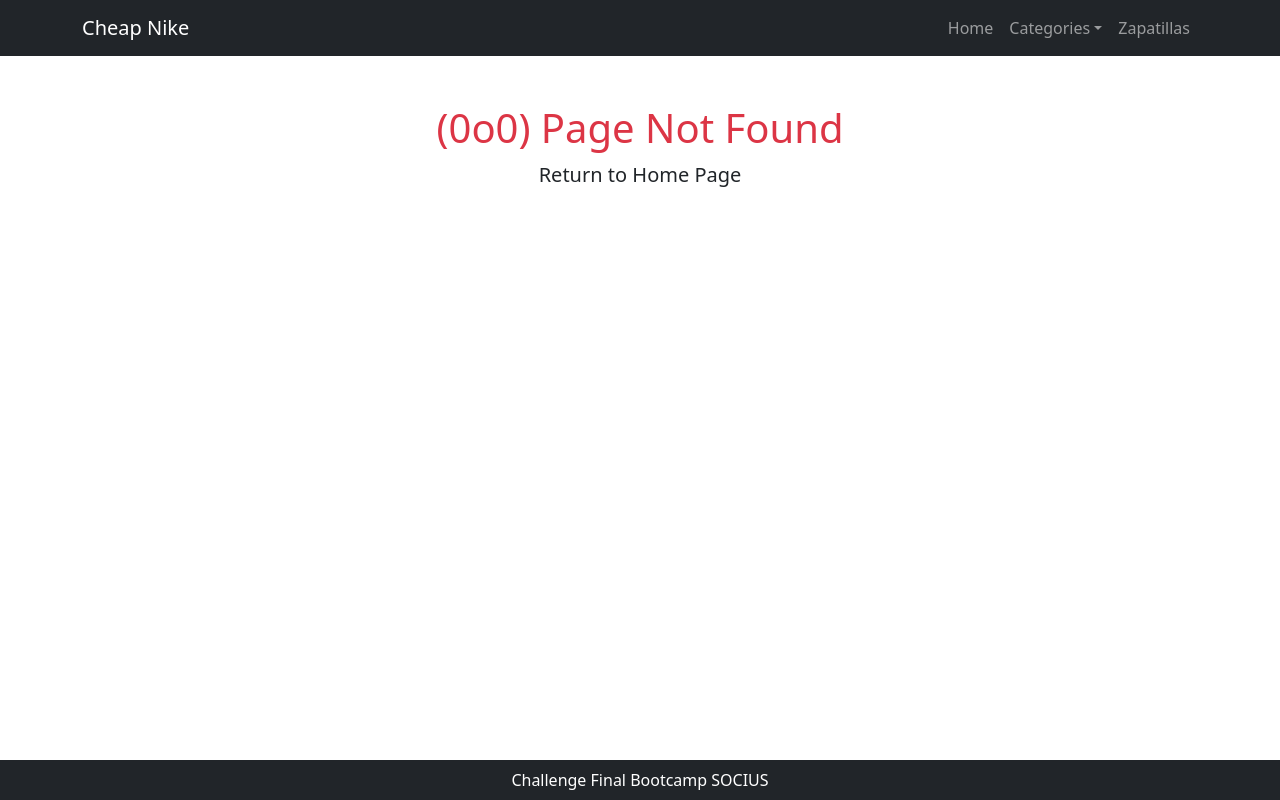
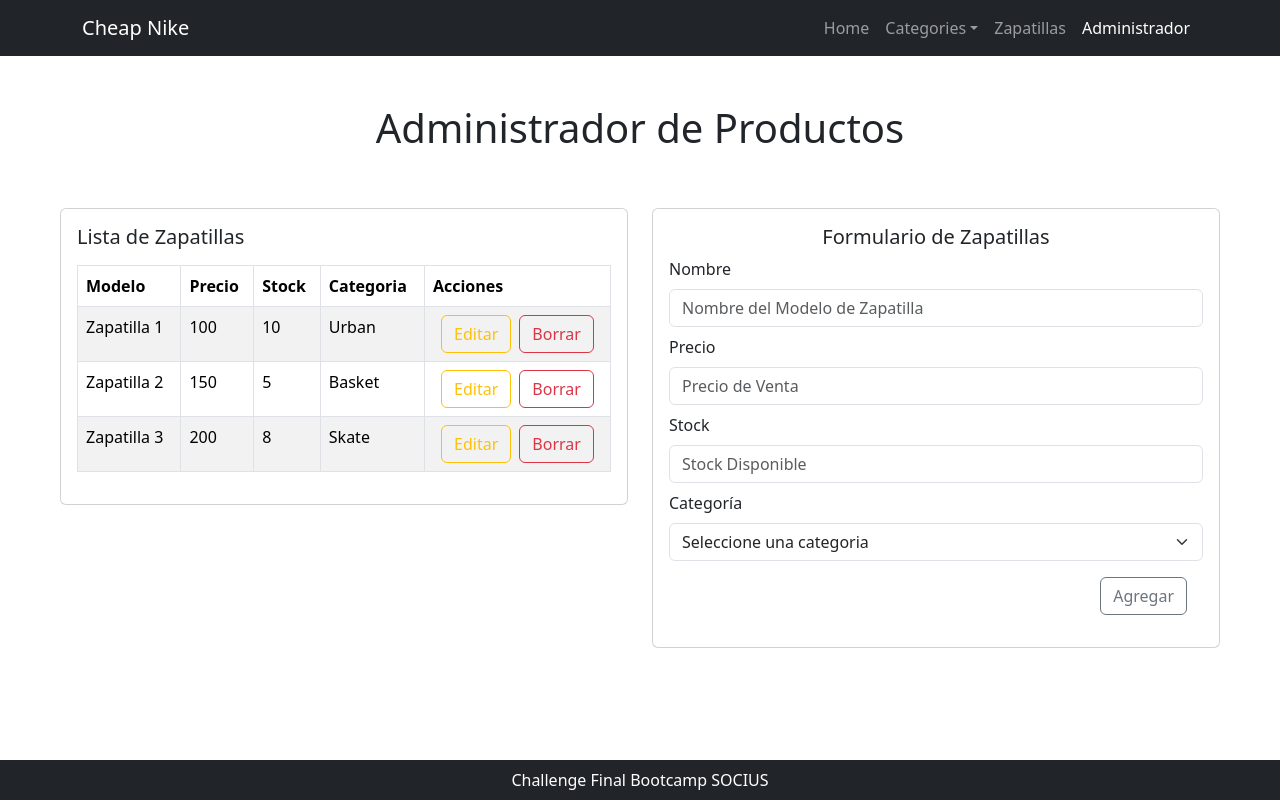
Before and after one commit to Socius-Bootcamp/frontend, a React (Create React App) app: page /shoes in a window 1280 px wide. Before the commit this address had no page. Built offline with nearby package versions, Linux system fonts and the light colour scheme.

Commit message:
Mantenedor de los productos (zapatillas)

```diff
--- a/src/App.js
+++ b/src/App.js
@@ -4,6 +4,7 @@ import { Route, Routes } from "react-router-dom";
 import NotFound from "./Pages/NotFound";
 import Products from "./Pages/Products/Products";
 import SpecificCategory from "./Pages/Products/SpecificCategory";
+import ShoeManager from "./Pages/Shoes/ShoeManager";
 
 //import './App.css';
 function App() {
@@ -13,6 +14,7 @@ function App() {
         <Route path="/" element={<Home />} />
         <Route path="/Products" element={<Products />} />
         <Route path="category/:SpecificCategory" element={<SpecificCategory />} />
+        <Route path="/shoes" element={<ShoeManager />} />
         <Route path="*" element={<NotFound />} />
       </Routes>
     </Fragment>
--- a/src/Components/Header/TopNavbar.js
+++ b/src/Components/Header/TopNavbar.js
@@ -38,6 +38,9 @@ const TopNavbar = () => {
             <NavLink to="Products" className="nav-link">
               Zapatillas
             </NavLink>
+            <NavLink to="/shoes" className="nav-link">
+              Administrador
+            </NavLink>
           </Nav>
         </Navbar.Collapse>
       </Container>
--- /dev/null
+++ b/src/Components/Shoe/ShoeForm.js
@@ -0,0 +1,69 @@
+import React, { useState, useEffect } from 'react';
+
+import { Form, Button, Card } from 'react-bootstrap';
+import CategoryCard from '../Categories/CategoryCard';
+
+
+const ShoeForm = ({ onSubmit, initialData }) => {
+    const [formData, setFormData] = useState({
+        name: '',
+        price: '',
+        stock: '',
+        category: '',
+    });
+
+    useEffect(() => {
+        if (initialData) {
+            setFormData(initialData);
+        } else {
+            setFormData({ name: '', price: '', stock: '', category: '' }); // Restablecer el formulario si no hay datos iniciales
+        }
+    }, [initialData]);
+
+    const handleChage = (e) => {
+        const {name, value} = e.target;
+        setFormData({ ...formData, [name]: value });
+    }
+
+    const handleSubmit = (e) => {
+        e.preventDefault();
+        onSubmit(formData);
+        setFormData({ name: '', price: '', stock: '', category: '' });
+    };
+
+    return (
+
+        <form onSubmit={handleSubmit}>
+            <div className='my-2'>
+                <label className='form-label' htmlFor='name'>Nombre</label>
+                <input type="text" id="name" name="name" value={formData.name}  onChange={handleChage} className="form-control" placeholder="Nombre del Modelo de Zapatilla"/>
+            </div>
+
+            <div className='my-2'>
+                <label className='form-label' htmlFor='price'>Precio</label>
+                <input type="number" id="price" name="price" value={formData.price} onChange={handleChage} className="form-control" placeholder="Precio de Venta"/>
+            </div>
+            <div className='mt-2'>
+                <label className='form-label' htmlFor='stock'>Stock</label>
+                <input type="number" id="stock" name="stock" value={formData.stock}  onChange={handleChage} className="form-control" placeholder="Stock Disponible"/>
+            </div>
+            <div className='mt-2'>
+                <label className='form-label' htmlFor='category'>Categoría</label>
+                <select id="category" name="category" value={formData.category}  onChange={handleChage} className="form-select">
+                <option value="none">Seleccione una categoria</option>
+                <option value="Urban">Urban</option>
+                <option value="Basket">Basket</option>
+                <option value="Skate">Skate</option>
+
+                </select>
+            </div>
+            <div className='m-3 text-end'>
+                <button type='submit' className='btn btn-outline-secondary '>
+                    {initialData ? 'Actualizar' : 'Agregar'}
+                </button>
+            </div>
+        </form>
+    );
+};
+
+export default ShoeForm;
--- /dev/null
+++ b/src/Components/Shoe/ShoeList.js
@@ -0,0 +1,67 @@
+import React from 'react';
+
+import { Table, Button } from 'react-bootstrap';
+
+const ShoeList = ({ shoes, onEdit, onDelete }) => {
+
+
+    return (
+        // <div>
+        //     <ul>
+        //         {shoes.map(shoe => (
+        //             <li key={shoe.id}>
+        //                 {shoe.name}
+        //                 <button className='btn btn-outline-warning' onClick={() => onEdit(shoe)}>Editar</button>
+        //                 <button className='btn btn-outline-danger' onClick={() => onDelete(shoe.id)}>Borrar</button>
+        //             </li>
+        //         ))}
+        //     </ul>
+        // </div>
+        <div className='mt-3'>
+            <Table striped bordered hover>
+                <thead>
+                    <tr>
+                        <th>Modelo</th>
+                        <th>Precio</th>
+                        <th>Stock</th>
+                        <th>Categoria</th>
+                        <th>Acciones</th>
+                    </tr>
+                </thead>
+                <tbody>
+                    {shoes.length > 0 ? (
+                        shoes.map(shoe => (
+                            <tr key={shoe.id}>
+                                <td>{shoe.name}</td>
+                                <td>{shoe.price}</td>
+                                <td>{shoe.stock}</td>
+                                <td>{shoe.category}</td>
+                                <td className='text-center'>
+                                    <Button
+                                        variant="outline-warning"
+                                        onClick={() => onEdit(shoe)}
+                                    >
+                                        Editar
+                                    </Button>
+                                    <Button
+                                        variant="outline-danger"
+                                        onClick={() => onDelete(shoe.id)}
+                                        className='ms-2'
+                                    >
+                                        Borrar
+                                    </Button>
+                                </td>
+                            </tr>
+                        ))
+                    ) : (
+                        <tr>
+                            <td colSpan="5" className="text-center">No hay zapatillas disponibles</td>
+                        </tr>
+                    )}
+                </tbody>
+            </Table>
+        </div>
+    );
+};
+
+export default ShoeList;
--- /dev/null
+++ b/src/Pages/Shoes/ShoeManager.js
@@ -0,0 +1,78 @@
+import React, { useState } from 'react';
+import TopNavbar from "../../Components/Header/TopNavbar";
+import Footer from "../../Components/Footer/Footer";
+
+
+import ShoeList from '../../Components/Shoe/ShoeList';
+import ShoeForm from '../../Components/Shoe/ShoeForm';
+
+import * as ReactBootstrap from 'react-bootstrap';
+import { Container, Row, Col, Card } from 'react-bootstrap';
+
+const ShoeManager = () => {
+    // const [shoes, setShoes] = useState([]);
+    const [shoes, setShoes] = useState([
+        { id: 1, name: 'Zapatilla 1', price: 100, stock: 10, category: 'Urban' },
+        { id: 2, name: 'Zapatilla 2', price: 150, stock: 5, category: 'Basket' },
+        { id: 3, name: 'Zapatilla 3', price: 200, stock: 8, category: 'Skate' },
+    ]);
+
+    const [currentShoe, setCurrentShoe] = useState(null);
+
+    const addShoe = (shoe) => {
+        setShoes([...shoes, { ...shoe, id: Date.now() }]);
+    };
+
+    const updateShoe = (updatedShoe) => {
+        setShoes(shoes.map(shoe => (shoe.id === updatedShoe.id ? updatedShoe : shoe)));
+        setCurrentShoe(null);
+    };
+
+    const deleteShoe = (id) => {
+        setShoes(shoes.filter(shoe => shoe.id !== id));
+    };
+
+    const editShoe = (shoe) => {
+        setCurrentShoe(shoe);
+    };
+
+
+    return (
+
+        <div className='container-fluid p-0'>
+            <TopNavbar />
+            <h1 className='text-center mt-5'>Administrador de Productos</h1>
+            <div className='row mx-5'>
+                {/* <div className='col-6'>
+                    <card>
+                        <Card.Body>
+                            <Card.Title>Formulario de Zapatillas</Card.Title>
+                            <ShoeForm onSubmit={currentShoe ? updateShoe : addShoe} initialData={currentShoe} />
+                        </Card.Body>
+                    </card>
+                </div> */}
+                <div className='col-12 col-lg-6 mt-5 order-lg-0 order-1'>
+                    <Card>
+                        <Card.Body>
+                            <Card.Title>Lista de Zapatillas</Card.Title>
+                            <ShoeList shoes={shoes} onEdit={editShoe} onDelete={deleteShoe} />
+                        </Card.Body>
+                    </Card>
+                </div>
+
+                <div className='col-12 col-lg-6 mt-5 order-lg-1 order-0'>
+                    <Card>
+                        <Card.Body>
+                            <Card.Title className='text-center'>Formulario de Zapatillas</Card.Title>
+                            <ShoeForm onSubmit={currentShoe ? updateShoe : addShoe} initialData={currentShoe} />
+                        </Card.Body>
+                    </Card>
+                </div>
+
+            </div>
+            <Footer />
+        </div>
+    );
+};
+
+export default ShoeManager;
```
Also changed, not shown: 1 other file (tests, documents, lock files or other folders).
